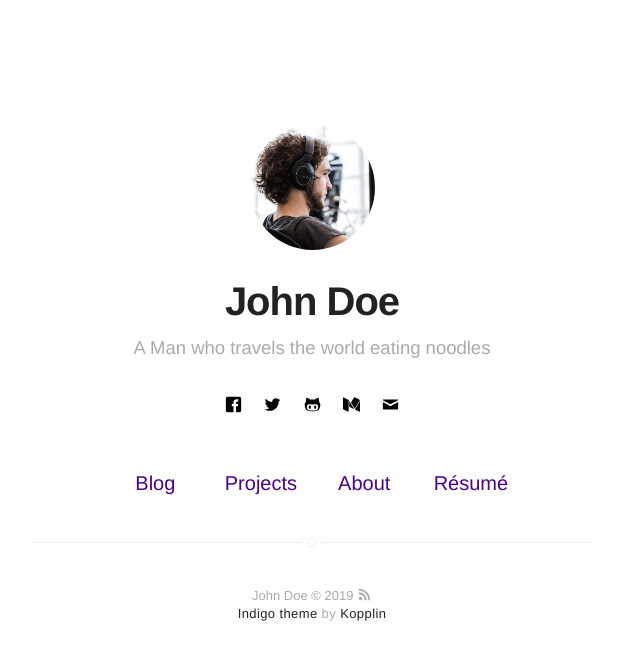
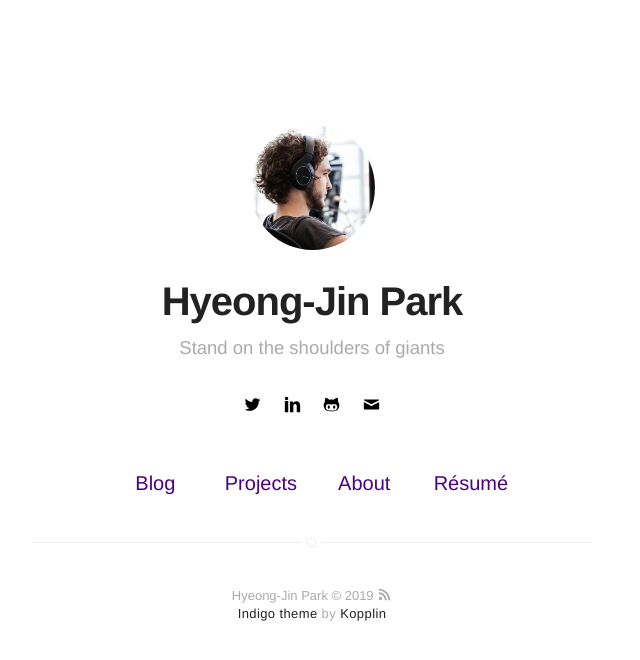
Before and after one commit to hyeongjinnpark/hyeongjinnpark.github.io, a Jekyll site: the page built from index.html, in a window 1280 px wide. Shown: the top 660 px of the page, without its empty margins (328-968 px from the left). Built offline with Jekyll 4.4.1, drawn with Linux system fonts in a browser that asks for light colours.

Commit message:
Update _config.yml

```diff
--- a/_config.yml
+++ b/_config.yml
@@ -1,6 +1,6 @@
 # main text of home
-name: John Doe
-bio: A Man who travels the world eating noodles
+name: Hyeong-Jin Park
+bio: Stand on the shoulders of giants
 
 # twitter summary info
 description: A blog about technology and stuff related
@@ -34,38 +34,30 @@ disqus:
   categories: [blog, project] # only show disqus for posts that have these categories
 
 # if you don't have any of social below, comment the line
-facebook: myfacebook
-twitter: mytwitter
+twitter: hyeongjinnpark
 # google: mygoogle
 # instagram: myinstagram
 # pinterest: mypinterest
-# linkedin: mylinkedin
+linkedin: hyeongjinpark
 # youtube: myyoutube
 # spotify: myspotify
-github: mygithub
+github: hyeongjinnpark
 # gitlab: mygitlab
 # lastfm: mylastfm
 # stackoverflow: 7044681/mystackoverflow
 # quora: userquora
 # reddit: username
-medium: medium
 # vimeo: myvimeo
 # lanyrd: mylanyrd
-email: myemail@gmail.com
+email: hyeongjinnpark@gmail.com
 
 authors:
     johndoe:
-        name: John Doe
-        bio: A Man who travels the world eating noodles
+        name: Hyeong-Jin Park
+        bio: Stand on the shoulders of giants
         external-image: false
         picture: assets/images/profile.jpg
-        twitter: johndoe
-    jamesfoster:
-        name: James Foster
-        bio: A Man who develops software with coffee
-        external-image: false
-        picture: assets/images/james.jpg
-        twitter: jamesfoster
+        twitter: hyeongjinnpark
 
 # do you want a larger site? change the option below
 # options: [normal, large] | default: normal
```
